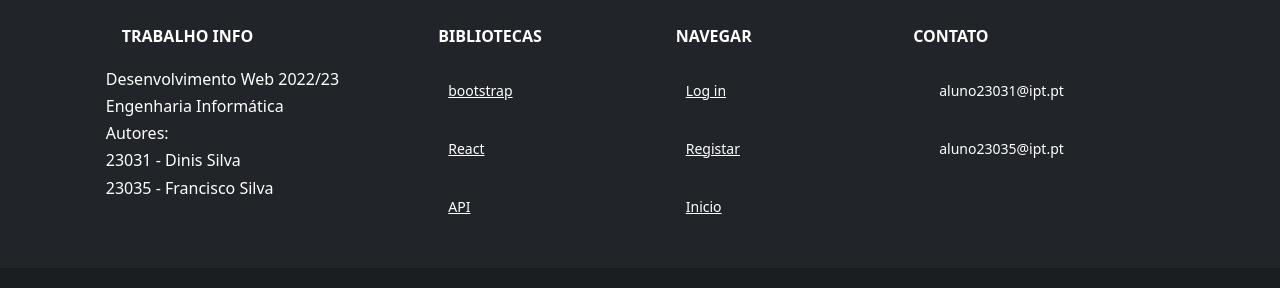
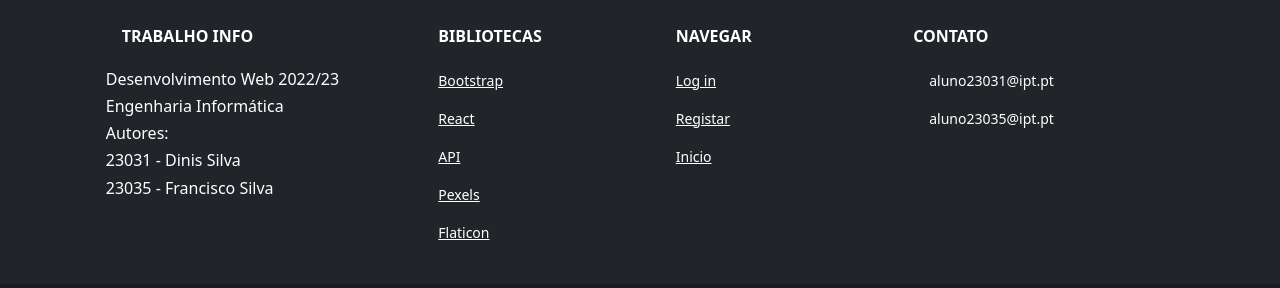
Before and after one commit to DiniSilva/Dev_Web_React_TrabFinal, a React (Create React App) app in the folder dev_web_react_trabfinal/: page / in a window 1280 px wide. Shown: the part 2012-2300 px from the top of the page. Built offline with nearby package versions, Linux system fonts and the light colour scheme; no server answers; the HTML template or start-up script is replaced by a standard one; a web font is replaced by a local one.

Commit message:
Update da footer

```diff
--- a/dev_web_react_trabfinal/src/App.css
+++ b/dev_web_react_trabfinal/src/App.css
@@ -42,3 +42,7 @@
   background-repeat:repeat-y;
   background-color: #28242c;
 }
+
+p {
+  padding: 0px !important;
+}
--- a/dev_web_react_trabfinal/src/App.js
+++ b/dev_web_react_trabfinal/src/App.js
@@ -38,13 +38,19 @@ function App() {
                   Bibliotecas
                 </h6>
                 <p>
-                  <a href="https://getbootstrap.com/" className="text-reset">bootstrap</a>
+                  <a href="https://getbootstrap.com/" className="text-reset">Bootstrap</a>
                 </p>
                 <p>
                   <a href="https://react.dev/" className="text-reset">React</a>
                 </p>
                 <p>
                   <a href="https://localhost:7294/Home/Privacy" className="text-reset">API</a>
+                </p>
+                <p>
+                  <a href="https://www.pexels.com/" className="text-reset">Pexels</a>
+                </p>
+                <p>
+                  <a href="https://www.flaticon.com/" className="text-reset">Flaticon</a>
                 </p>
               </div>
               <div className="col-md-3 col-lg-2 col-xl-2 mx-auto mb-4">
@@ -60,16 +66,13 @@ function App() {
                 <p>
                   <a href="#" className="scroll-top text-reset" >Inicio</a>
                 </p>
-
               </div>
               <div className="col-md-4 col-lg-3 col-xl-3 mx-auto mb-md-0 mb-4">
-                <h6 className="text-uppercase fw-bold mb-4">Contato</h6>
+                <h6 className="text-uppercase fw-bold mb-4">
+                  Contato
+                </h6>
                 <p><i className="fas fa-envelope me-3"></i> aluno23031@ipt.pt</p>
-                <p>
-                  <i className="fas fa-envelope me-3"></i>
-                  aluno23035@ipt.pt
-                </p>
-
+                <p><i className="fas fa-envelope me-3"></i>aluno23035@ipt.pt</p>
               </div>
             </div>
           </div>
```
